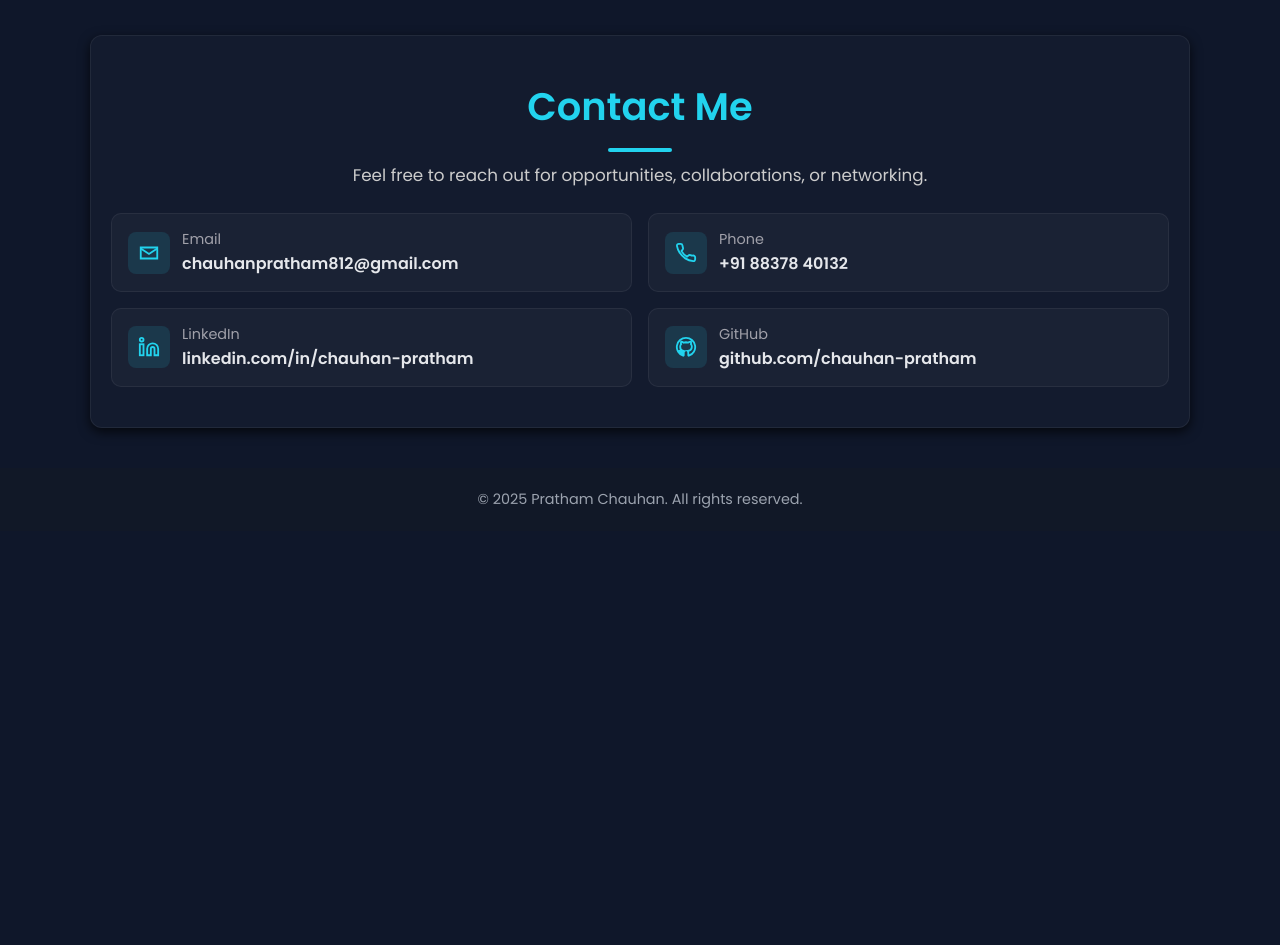
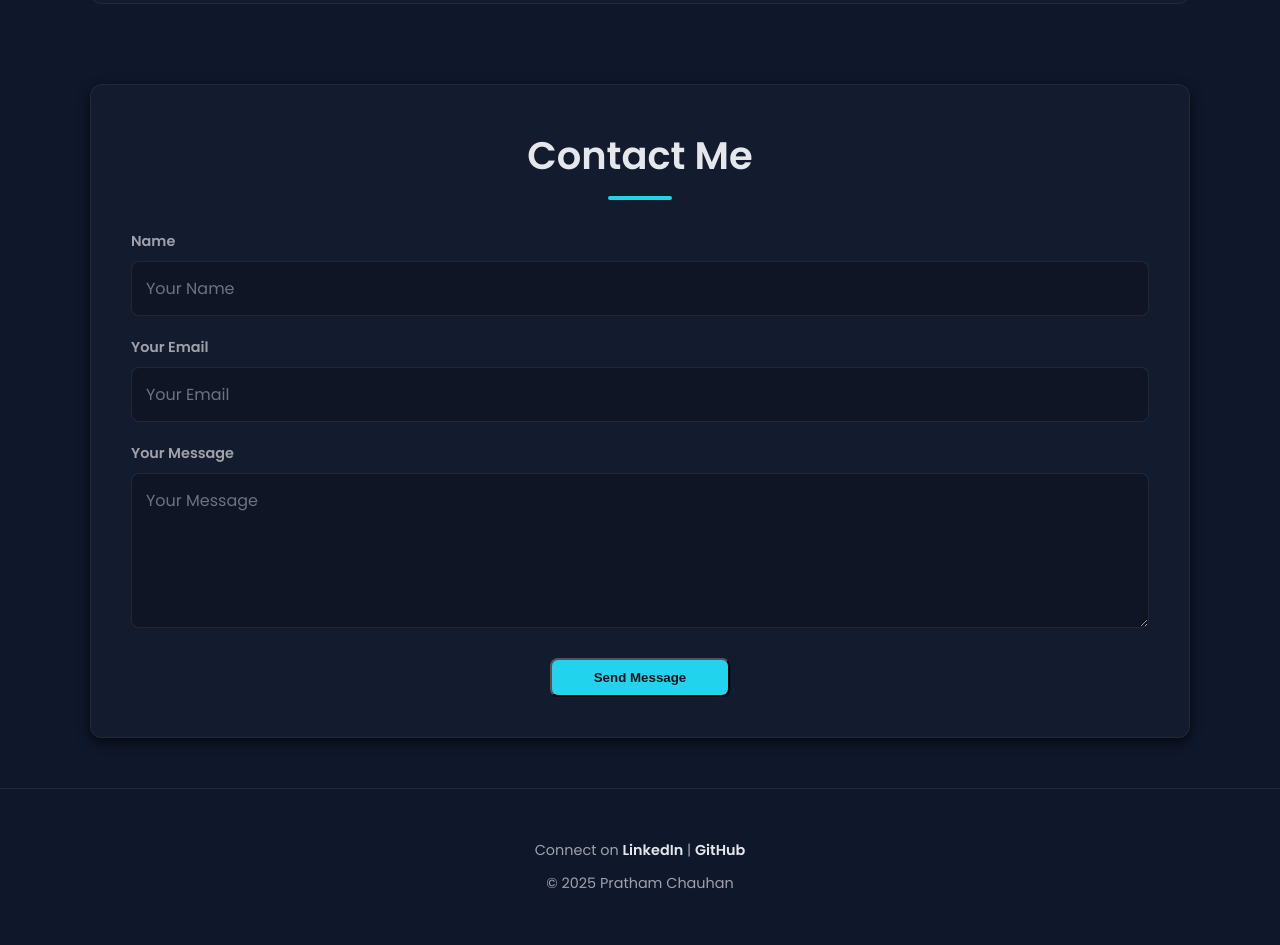
Before and after one commit to chauhan-pratham/Portfolio-Website, a plain HTML site: page index.html in a window 1280 px wide. Shown: the part 3970-4915 px from the top of the page. Before the commit the page ends 4501 px from the top, so only its background shows below. Drawn offline with Linux system fonts and the light colour scheme.

Commit message:
Updations

```diff
--- a/index.html
+++ b/index.html
@@ -11,8 +11,7 @@
     content="Portfolio of Pratham Chauhan — Final-year Computer Science student at Thapar Institute of Engineering and Technology. Interested in C++, Python, System Programming, Cybersecurity concepts, Blockchain, and Machine Learning. Showcasing academic projects, training, and certifications.">
   <meta name="keywords"
     content="C++, Python, system programming, cybersecurity concepts, blockchain, machine learning, NLP, OpenGL, Solana, network security basics">
-<meta property="og:title"
-    content="Pratham Chauhan — Portfolio">
+  <meta property="og:title" content="Pratham Chauhan — Portfolio">
   <meta property="og:description"
     content="Explore the portfolio of Pratham Chauhan — Showcasing projects in C++, Cybersecurity concepts, Blockchain, and Machine Learning. Final-year CSE student at TIET with academic projects, training, and internship experience.">
 
@@ -68,7 +67,10 @@
     <section id="about" class="section-card">
       <h2 class="section-title">About Me</h2>
       <p class="about-intro">
-        Final-year Computer Science student at Thapar Institute of Engineering & Technology (TIET). I have explored cybersecurity concepts such as network security and ethical hacking through coursework and training, and built projects in areas like system monitoring, secure logging, and data analysis. I enjoy understanding how systems work at a deeper level and applying my learning through practical projects.
+        Final-year Computer Science student at Thapar Institute of Engineering & Technology (TIET). I have explored
+        cybersecurity concepts such as network security and ethical hacking through coursework and training, and built
+        projects in areas like system monitoring, secure logging, and data analysis. I enjoy understanding how systems
+        work at a deeper level and applying my learning through practical projects.
       </p>
     </section>
 
@@ -186,8 +188,8 @@
         <a href="https://github.com/chauhan-pratham/Chat-Minds" target="_blank" class="project-card">
           <h3>ChatMinds – Flask-based Chatbot</h3>
           <span class="project-date">Jan 2024 – May 2024</span>
-          <p>Flask chatbot for intent-based responses with JSON dialogue management and web-based UI.</p>
-          <p><strong>Tech Stack:</strong> Python, Flask, HTML, CSS, JSON</p>
+          <p>Flask chatbot with JSON-driven dialogue management, NLTK-based preprocessing (tokenization, lemmatization, synonym expansion), and a responsive web UI. Optimized for serverless deployment on Vercel.</p>
+          <p><strong>Tech Stack:</strong> Python, Flask, NLTK, HTML, CSS, JSON</p>
         </a>
 
       </div>
@@ -247,78 +249,54 @@
       <a href="resume.pdf" target="_blank" rel="noopener" class="resume-btn">Download Resume</a>
     </section>
 
-    <!-- Contact Section -->
+    <!-- ============================================= -->
+    <!--       FINAL CONTACT SECTION (Formspree)       -->
+    <!-- ============================================= -->
     <section id="contact" class="section-card">
       <h2 class="section-title">Contact Me</h2>
-      <p class="contact-subtitle">
-        Feel free to reach out for opportunities, collaborations, or networking.
-      </p>
 
-      <div class="contact-grid">
-        <a class="contact-card" href="mailto:chauhanpratham812@gmail.com">
-          <span class="contact-icon" aria-hidden="true">
-            <svg viewBox="0 0 24 24" width="22" height="22" fill="none" xmlns="http://www.w3.org/2000/svg">
-              <path d="M3 6h18v12H3V6z" stroke="currentColor" stroke-width="2" />
-              <path d="M3 7l9 6 9-6" stroke="currentColor" stroke-width="2" />
-            </svg>
-          </span>
-          <div class="contact-content">
-            <span class="contact-label">Email</span>
-            <span class="contact-value">chauhanpratham812@gmail.com</span>
+      <!--
+    ACTION: This is the unique URL Formspree provided.
+    METHOD: Must be "POST".
+    CLASS: "contact-form" to apply your CSS styling.
+  -->
+      <form action="https://formspree.io/f/xqalzvzn" method="POST" class="contact-form">
+
+        <!-- Name Field (Added for a complete form) -->
+        <div class="form-group">
+          <label for="name">Name</label>
+          <input type="text" id="name" name="name" placeholder="Your Name" required>
         </div>
-        </a>
 
-        <a class="contact-card" href="https://wa.me/+918837840132">
-          <span class="contact-icon" aria-hidden="true">
-            <svg viewBox="0 0 24 24" width="22" height="22" fill="none" xmlns="http://www.w3.org/2000/svg">
-              <path
-                d="M22 16.92v2a2 2 0 0 1-2.18 2 19.79 19.79 0 0 1-8.63-3.07 19.5 19.5 0 0 1-6-6A19.79 19.79 0 0 1 2.1 4.18 2 2 0 0 1 4.11 2h2a2 2 0 0 1 2 1.72c.12.86.33 1.7.62 2.5a2 2 0 0 1-.45 2.11L7.09 9.91a16 16 0 0 0 6 6l1.58-1.18a2 2 0 0 1 2.11-.45c.8.29 1.64.5 2.5.62A2 2 0 0 1 22 16.92z"
-                stroke="currentColor" stroke-width="2" />
-            </svg>
-          </span>
-          <div class="contact-content">
-            <span class="contact-label">Phone</span>
-            <span class="contact-value">+91 88378 40132</span>
+        <!-- Email Field (Modified from the snippet) -->
+        <div class="form-group">
+          <label for="email">Your Email</label>
+          <!-- 'name="email"' is essential for Formspree's Reply-To feature -->
+          <input type="email" id="email" name="email" placeholder="Your Email" required>
         </div>
-        </a>
 
-        <a class="contact-card" href="https://www.linkedin.com/in/chauhan-pratham/" target="_blank" rel="noopener">
-          <span class="contact-icon" aria-hidden="true">
-            <svg viewBox="0 0 24 24" width="22" height="22" fill="none" xmlns="http://www.w3.org/2000/svg">
-              <path d="M16 8a6 6 0 0 1 6 6v7h-4v-7a2 2 0 0 0-2-2 2 2 0 0 0-2 2v7h-4v-7a6 6 0 0 1 6-6z"
-                stroke="currentColor" stroke-width="2" />
-              <rect x="2" y="9" width="4" height="12" stroke="currentColor" stroke-width="2" />
-              <circle cx="4" cy="4" r="2" stroke="currentColor" stroke-width="2" />
-            </svg>
-          </span>
-          <div class="contact-content">
-            <span class="contact-label">LinkedIn</span>
-            <span class="contact-value">linkedin.com/in/chauhan-pratham</span>
+        <!-- Message Field (Modified from the snippet) -->
+        <div class="form-group">
+          <label for="message">Your Message</label>
+          <textarea id="message" name="message" rows="5" placeholder="Your Message" required></textarea>
         </div>
-        </a>
 
-        <a class="contact-card" href="https://github.com/chauhan-pratham" target="_blank" rel="noopener">
-          <span class="contact-icon" aria-hidden="true">
-            <svg viewBox="0 0 24 24" width="22" height="22" fill="none" xmlns="http://www.w3.org/2000/svg">
-              <path
-                d="M12 2a10 10 0 0 0-3.16 19.49c.5.09.68-.22.68-.48v-1.7c-2.78.6-3.37-1.18-3.37-1.18-.45-1.15-1.1-1.46-1.1-1.46-.9-.62.07-.61.07-.61 1 .07 1.53 1.04 1.53 1.04.89 1.53 2.34 1.09 2.91.83.09-.64.35-1.09.63-1.34-2.22-.25-4.55-1.11-4.55-4.95 0-1.09.39-1.99 1.03-2.69-.1-.25-.45-1.27.1-2.65 0 0 .84-.27 2.75 1.03A9.56 9.56 0 0 1 12 6.8c.85 0 1.7.12 2.5.34 1.9-1.3 2.74-1.03 2.74-1.03.55 1.38.2 2.4.1 2.65.64.7 1.03 1.6 1.03 2.69 0 3.85-2.33 4.7-4.56 4.95.36.31.68.92.68 1.86v2.75c0 .27.18.58.69.48A10 10 0 0 0 12 2z"
-                stroke="currentColor" stroke-width="2" />
-            </svg>
-          </span>
-          <div class="contact-content">
-            <span class="contact-label">GitHub</span>
-            <span class="contact-value">github.com/chauhan-pratham</span>
-          </div>
-        </a>
-      </div>
+        <!-- Submit Button (Modified for consistent styling) -->
+        <button type="submit" class="btn btn-primary">Send Message</button>
+
+      </form>
     </section>
+
 
 
   </main>
 
   <!-- Footer -->
   <footer>
-    &copy; 2025 Pratham Chauhan. All rights reserved.
+    <p>Connect on <a href="https://www.linkedin.com/in/chauhan-pratham/" target="_blank">LinkedIn</a> |
+      <a href="https://github.com/chauhan-pratham" target="_blank">GitHub</a>
+    </p>
+    <p>© 2025 Pratham Chauhan</p>
   </footer>
 
   <!-- Back to top -->
--- a/style.css
+++ b/style.css
@@ -454,86 +454,103 @@ section {
     background: #0ea5b7;
 }
 
-/* Contact Section */
+/* ============================================= */
+/*                  Contact Section              */
+/* ============================================= */
+
+/*
+  This targets the <section id="contact"> container,
+  giving it the same card-like appearance as other sections.
+*/
 #contact {
-    /* Match other section cards */
     background: rgba(255, 255, 255, 0.02);
-    padding: 40px 20px;
+    padding: 40px;
+    /* Increased padding for better spacing */
     border-radius: 12px;
     margin: 40px auto;
-    max-width: 1100px;
+    /* Optimal width for a form */
     box-shadow: 0 4px 12px rgba(0, 0, 0, 0.7);
     text-align: center;
 }
 
+/* Styles the "Contact Me" heading */
 #contact .section-title {
-    color: var(--primary-color);
-    margin-bottom: 10px;
+    margin-bottom: 30px;
+    /* More space below the title */
+    color: var(--text-light);
+    /* Assuming --text-light is your main light text color */
 }
 
-.contact-subtitle {
-    color: #ccc;
-    margin-bottom: 25px;
-    font-size: 1.05rem;
+/* The <form> element itself */
+.contact-form {
+    display: flex;
+    flex-direction: column;
+    gap: 20px;
+    /* Provides space between each form field */
+    text-align: left;
+    /* Aligns labels to the left */
 }
 
-.contact-grid {
-    display: grid;
-    grid-template-columns: 1fr;
-    gap: 16px;
-    margin-top: 10px;
+/* Container for each label and input pair */
+.form-group {
+    display: flex;
+    flex-direction: column;
 }
 
-@media (min-width: 700px) {
-    .contact-grid {
-        grid-template-columns: 1fr 1fr;
-    }
+/* Styles for the labels (Name, Email, Message) */
+.form-group label {
+    margin-bottom: 8px;
+    font-size: 0.9rem;
+    color: #a1a1aa;
+    /* A soft, muted color */
+    font-weight: 600;
 }
 
-.contact-card {
-    display: flex;
-    align-items: center;
-    gap: 12px;
-    text-decoration: none;
-    background: rgba(255, 255, 255, 0.03);
-    border: 1px solid rgba(255, 255, 255, 0.06);
-    border-radius: 10px;
-    padding: 14px 16px;
-    transition: transform 0.2s ease, box-shadow 0.2s ease, border-color 0.2s ease;
-    color: var(--text-light);
+/* Common styles for text inputs and the textarea */
+.form-group input,
+.form-group textarea {
+    background-color: rgba(0, 0, 0, 0.2);
+    /* Dark background */
+    border: 1px solid rgba(255, 255, 255, 0.08);
+    border-radius: 8px;
+    padding: 14px;
+    color: #e5e7eb;
+    /* Light text color for typing */
+    font-family: 'Poppins', sans-serif;
+    font-size: 1rem;
+    transition: border-color 0.2s ease, box-shadow 0.2s ease;
 }
 
-.contact-card:hover {
-    transform: translateY(-3px);
-    box-shadow: 0 8px 16px rgba(0, 0, 0, 0.35);
-    border-color: rgba(255, 255, 255, 0.12);
+/* Style for placeholder text */
+.form-group input::placeholder,
+.form-group textarea::placeholder {
+    color: #6b7280;
 }
 
-.contact-icon {
-    width: 42px;
-    height: 42px;
-    min-width: 42px;
-    display: grid;
-    place-items: center;
-    border-radius: 8px;
-    background: rgba(34, 211, 238, 0.12);
-    color: var(--primary-color);
+/* Highlight effect when a user clicks on a form field */
+.form-group input:focus,
+.form-group textarea:focus {
+    outline: none;
+    border-color: #22d3ee;
+    /* Using a primary color for focus */
+    box-shadow: 0 0 0 3px rgba(34, 211, 238, 0.2);
 }
 
-.contact-content {
-    display: flex;
-    flex-direction: column;
-    align-items: flex-start;
+/* Ensures the textarea can only be resized vertically */
+.form-group textarea {
+    resize: vertical;
+    min-height: 120px;
 }
 
-.contact-label {
-    font-size: 0.9rem;
-    color: #a1a1aa;
-}
-
-.contact-value {
-    font-weight: 600;
-    color: var(--text-light);
+/*
+  Styling for the "Send Message" button.
+  This assumes you have a .btn and .btn-primary class,
+  and it aligns the button to the center.
+*/
+.contact-form button[type="submit"] {
+    align-self: center;
+    margin-top: 10px;
+    min-width: 180px;
 }
 
 
@@ -543,12 +560,33 @@ section {
 
 
 /* Footer */
+/* ============================================= */
+/*                 Footer Section                */
+/* ============================================= */
+
 footer {
-    text-align: center;
-    padding: 20px 24px;
-    background: var(--secondary-bg);
-    font-size: 0.9rem;
-    color: #9ca3af;
+  text-align: center;
+  padding: 40px 20px;
+  margin-top: 50px; /* Adds some space above the footer */
+  border-top: 1px solid rgba(255, 255, 255, 0.08); /* A subtle separator line */
+  color: #a1a1aa; /* A soft, light gray for the text */
+}
+
+footer p {
+  margin: 10px 0;
+  font-size: 0.9rem;
+}
+
+footer a {
+  color: #e5e7eb; /* A brighter white for links, so they stand out */
+  font-weight: 600;
+  text-decoration: none; /* Removes the default underline */
+  transition: color 0.2s ease-in-out;
+}
+
+footer a:hover {
+  color: var(--primary-color); /* Uses your main highlight color on hover */
+  text-decoration: underline; /* Adds an underline on hover for clarity */
 }
 
 /* Anchor offset for fixed header */
```
Also changed, not shown: 1 other file. Lines whose indentation alone changed are shown as unchanged.
